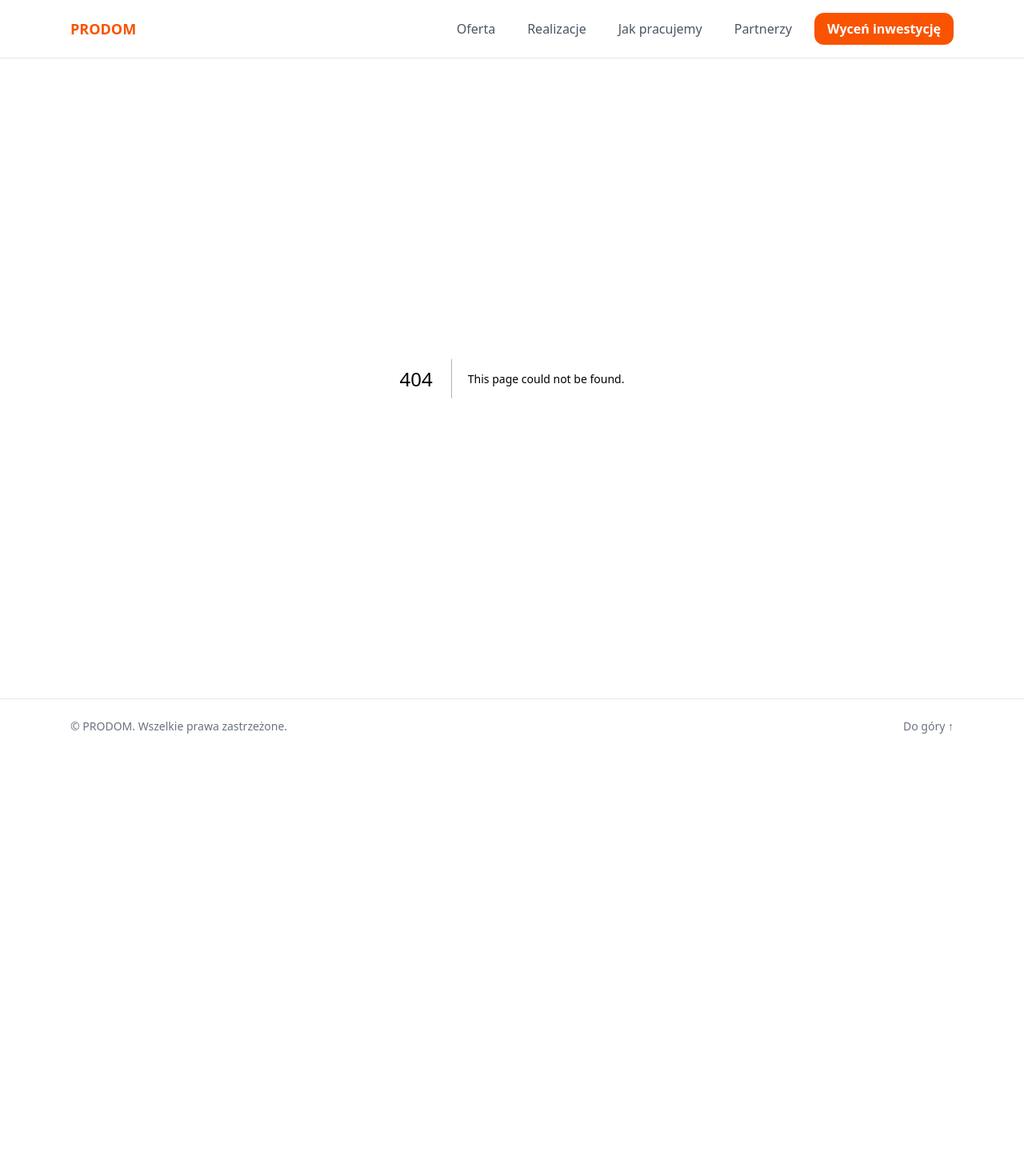
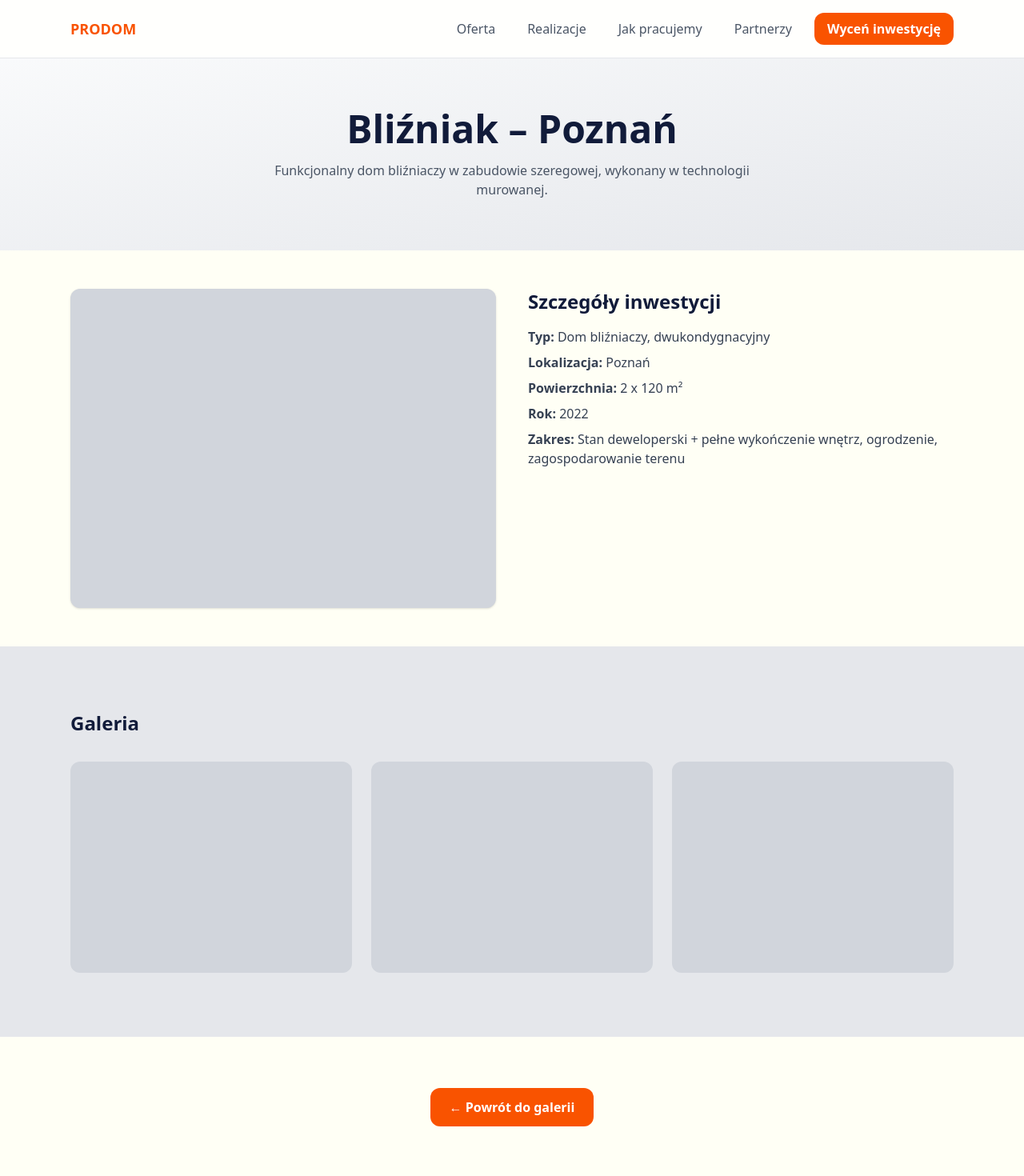
Before and after one commit to skrzypmajster-studio/prodom-website, a Next.js app: page /realizacje/blizniak-poznan in a window 1280 px wide. Before the commit this address had no page. Shown: the top 1470 px of the page at 80% size. Before the commit the page ends 942 px from the top, so only its background shows below. Built offline with nearby package versions, Linux system fonts and the light colour scheme.

Commit message:
WIP - add realization details page example

```diff
--- /dev/null
+++ b/app/realizacje/[slug]/_sections/CallToAction.tsx
@@ -0,0 +1,5 @@
+export const CallToActionSection = () => (
+    <section className="py-16 text-center">
+        <a href="/realizacje" className="inline-block bg-[#F95300] hover:bg-orange-600 text-white px-6 py-3 rounded-xl font-semibold">← Powrót do galerii</a>
+    </section>
+)
--- /dev/null
+++ b/app/realizacje/[slug]/_sections/Details.tsx
@@ -0,0 +1,27 @@
+type RealizationDetailsSectionProps = {
+    details: {
+        type: string;
+        localization: string;
+        area: number | string;
+        year: number;
+        scope: string;
+    }
+}
+
+export const RealizationDetailsSection = ({ details }: RealizationDetailsSectionProps) => (
+    <section className="py-12">
+        <div className="max-w-6xl mx-auto px-6 grid md:grid-cols-2 gap-10">
+            <div className="aspect-[4/3] bg-gray-300 rounded-xl shadow"></div>
+            <div>
+                <h2 className="text-2xl font-bold text-[#111b3a] mb-4">Szczegóły inwestycji</h2>
+                <ul className="space-y-2 text-gray-700">
+                    <li><b>Typ:</b> {details.type}</li>
+                    <li><b>Lokalizacja:</b> {details.localization}</li>
+                    <li><b>Powierzchnia:</b> {details.area} m²</li>
+                    <li><b>Rok:</b> {details.year}</li>
+                    <li><b>Zakres:</b> {details.scope}</li>
+                </ul>
+            </div>
+        </div>
+    </section>
+)
--- /dev/null
+++ b/app/realizacje/[slug]/_sections/Gallery.tsx
@@ -0,0 +1,12 @@
+export const RealizationGallerySection = () => (
+    <section className="py-20 bg-gray-200">
+        <div className="max-w-6xl mx-auto px-6">
+            <h2 className="text-2xl font-bold text-[#111b3a] mb-8">Galeria</h2>
+            <div className="grid sm:grid-cols-2 md:grid-cols-3 gap-6">
+                <div className="aspect-[4/3] bg-gray-300 rounded-xl"></div>
+                <div className="aspect-[4/3] bg-gray-300 rounded-xl"></div>
+                <div className="aspect-[4/3] bg-gray-300 rounded-xl"></div>
+            </div>
+        </div>
+    </section>
+)
--- /dev/null
+++ b/app/realizacje/[slug]/_sections/Hero.tsx
@@ -0,0 +1,11 @@
+type HeroSectionProps = {
+    title: string;
+    description: string;
+}
+
+export const HeroSection = ({ title, description }: HeroSectionProps) => (
+    <section className="py-16 bg-gradient-to-br from-gray-50 to-gray-200 text-center">
+        <h1 className="text-4xl md:text-5xl font-extrabold text-[#111b3a]">{title}</h1>
+        <p className="text-gray-600 mt-4 max-w-2xl mx-auto">{description}</p>
+    </section>
+)
--- /dev/null
+++ b/app/realizacje/[slug]/layout.tsx
@@ -0,0 +1,17 @@
+import type { Metadata } from "next";
+
+export const metadata: Metadata = {
+  title: "PRODOM – Realizacja: Dom jednorodzinny Warszawa",
+  description: "Szczegóły realizacji: Dom jednorodzinny w Warszawie – firma PRODOM.",
+  robots: {
+    index: false, // enable only for production environment
+  }
+};
+
+export default function RealizationsLayout({
+  children,
+}: Readonly<{
+  children: React.ReactNode;
+}>) {
+  return children;
+}
--- /dev/null
+++ b/app/realizacje/[slug]/page.tsx
@@ -0,0 +1,33 @@
+import content from '@/public/content.json';
+
+import { HeroSection } from "./_sections/Hero";
+import { RealizationDetailsSection } from "./_sections/Details";
+import { RealizationGallerySection } from "./_sections/Gallery";
+import { CallToActionSection } from "./_sections/CallToAction";
+import { redirect } from 'next/navigation';
+
+export function generateStaticParams() {
+  return content.realizations.map((({ slug }) => ({ slug })));
+}
+
+export default async function RealizationDetails({
+  params,
+}: {
+  params: Promise<{ slug: string }>
+}) {
+  const { slug } = await params;
+  const realization = content.realizations.find((realization) => realization.slug === slug);
+
+  if (!realization) {
+    redirect('/');
+  }
+
+  return (
+    <main>
+      <HeroSection title={realization.title} description={realization.shortDescription} />
+      <RealizationDetailsSection details={realization.details} />
+      <RealizationGallerySection />
+      <CallToActionSection />
+    </main>
+  );
+}
```
